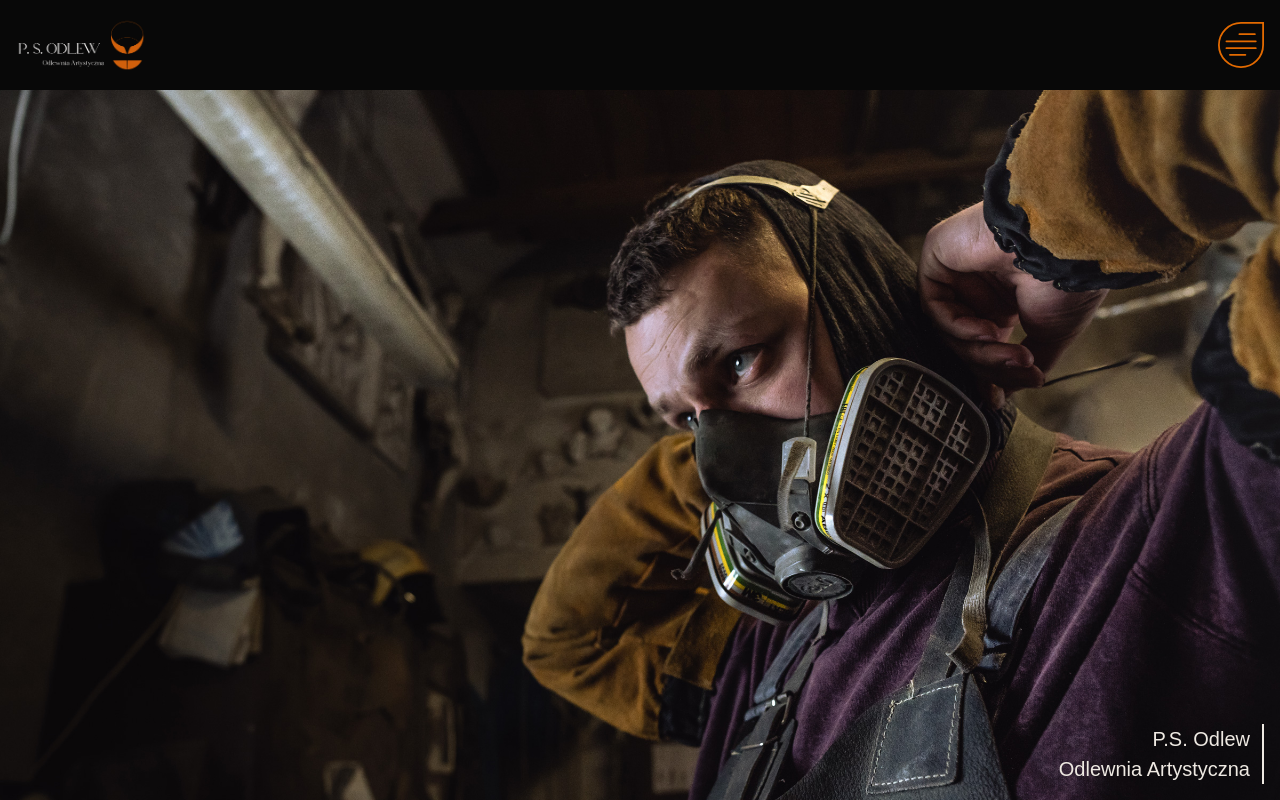
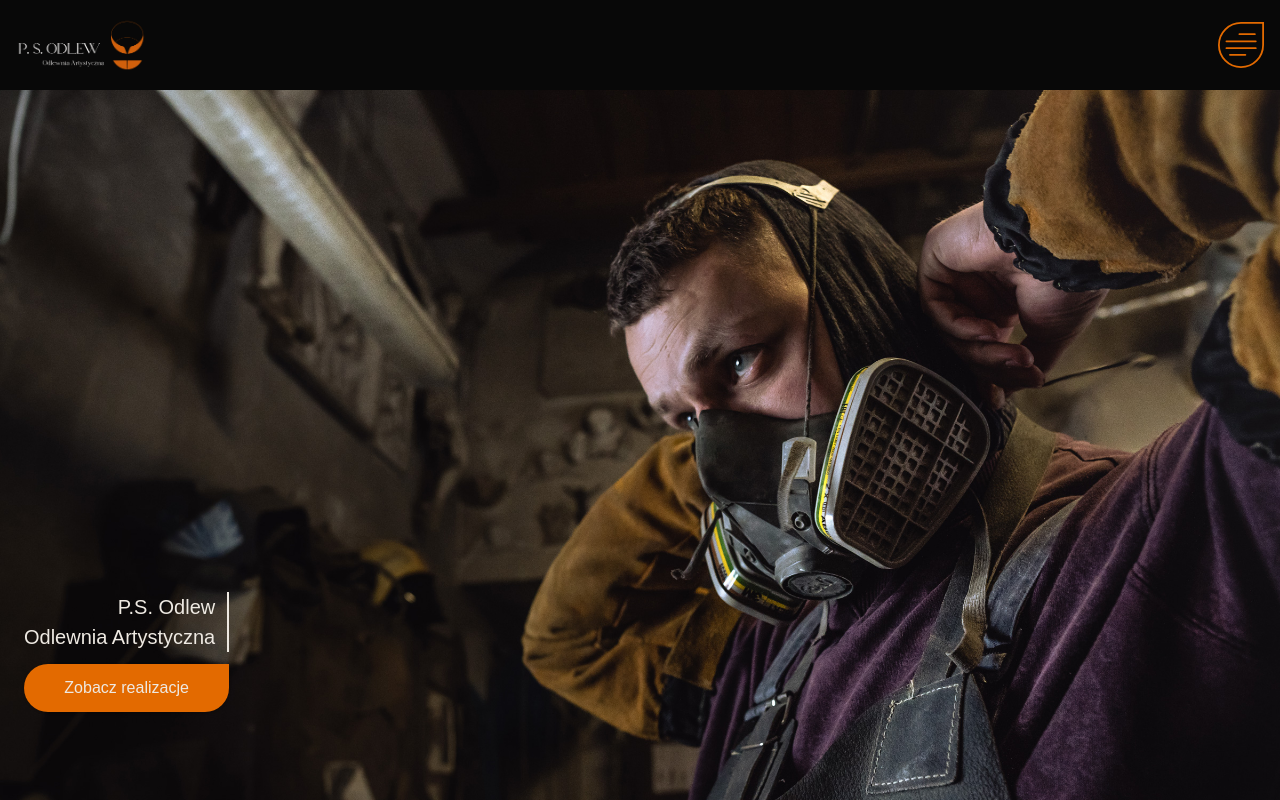
Before and after one commit to MarioLuigie/Odlew, a Next.js app: page / in a window 1280 px wide. Built offline with nearby package versions, Linux system fonts and the light colour scheme.

Commit message:
Feat: Create CustomButton

```diff
--- a/package.json
+++ b/package.json
@@ -11,6 +11,7 @@
   "dependencies": {
     "@radix-ui/react-dialog": "^1.1.2",
     "@radix-ui/react-icons": "^1.3.0",
+    "@radix-ui/react-slot": "^1.1.0",
     "@radix-ui/react-visually-hidden": "^1.1.0",
     "class-variance-authority": "^0.7.0",
     "clsx": "^2.1.1",
--- a/src/components/pages/HomePage.tsx
+++ b/src/components/pages/HomePage.tsx
@@ -1,13 +1,14 @@
 //components
 import CompanyName from '@/components/content/CompanyName'
+import CustomButton from '@/components/shared/CustomButton'
 
 export default function HomePage() {
 	return (
-		<div className="h-homePage p-4 flex items-end homepage-background">
-			<CompanyName
-				mode="light"
-				className="h-auto"
-			/>
+		<div className="h-homePage p-6 flex items-end homepage-background">
+			<div className='flex flex-col gap-3 pb-16'>
+				<CompanyName mode="light" className="h-auto" />
+				<CustomButton />
+			</div>
 		</div>
 	)
 }
--- /dev/null
+++ b/src/components/shared/CustomButton.tsx
@@ -0,0 +1,14 @@
+'use client'
+
+import { Button } from '@/components/ui/button'
+
+export default function CustomButton() {
+	return (
+		<Button
+			onClick={() => console.log('Button clicked')}
+			className="bg-accent text-md text-menuTextLight w-full rounded-l-full rounded-br-full py-6 hover:bg-accentHover"
+		>
+			Zobacz realizacje
+		</Button>
+	)
+}
--- /dev/null
+++ b/src/components/ui/button.tsx
@@ -0,0 +1,57 @@
+import * as React from "react"
+import { Slot } from "@radix-ui/react-slot"
+import { cva, type VariantProps } from "class-variance-authority"
+
+import { cn } from "@/lib/utils"
+
+const buttonVariants = cva(
+  "inline-flex items-center justify-center gap-2 whitespace-nowrap rounded-md text-sm font-medium transition-colors focus-visible:outline-none focus-visible:ring-1 focus-visible:ring-neutral-950 disabled:pointer-events-none disabled:opacity-50 [&_svg]:pointer-events-none [&_svg]:size-4 [&_svg]:shrink-0 dark:focus-visible:ring-neutral-300",
+  {
+    variants: {
+      variant: {
+        default:
+          "bg-neutral-900 text-neutral-50 shadow hover:bg-neutral-900/90 dark:bg-neutral-50 dark:text-neutral-900 dark:hover:bg-neutral-50/90",
+        destructive:
+          "bg-red-500 text-neutral-50 shadow-sm hover:bg-red-500/90 dark:bg-red-900 dark:text-neutral-50 dark:hover:bg-red-900/90",
+        outline:
+          "border border-neutral-200 bg-white shadow-sm hover:bg-neutral-100 hover:text-neutral-900 dark:border-neutral-800 dark:bg-neutral-950 dark:hover:bg-neutral-800 dark:hover:text-neutral-50",
+        secondary:
+          "bg-neutral-100 text-neutral-900 shadow-sm hover:bg-neutral-100/80 dark:bg-neutral-800 dark:text-neutral-50 dark:hover:bg-neutral-800/80",
+        ghost: "hover:bg-neutral-100 hover:text-neutral-900 dark:hover:bg-neutral-800 dark:hover:text-neutral-50",
+        link: "text-neutral-900 underline-offset-4 hover:underline dark:text-neutral-50",
+      },
+      size: {
+        default: "h-9 px-4 py-2",
+        sm: "h-8 rounded-md px-3 text-xs",
+        lg: "h-10 rounded-md px-8",
+        icon: "h-9 w-9",
+      },
+    },
+    defaultVariants: {
+      variant: "default",
+      size: "default",
+    },
+  }
+)
+
+export interface ButtonProps
+  extends React.ButtonHTMLAttributes<HTMLButtonElement>,
+    VariantProps<typeof buttonVariants> {
+  asChild?: boolean
+}
+
+const Button = React.forwardRef<HTMLButtonElement, ButtonProps>(
+  ({ className, variant, size, asChild = false, ...props }, ref) => {
+    const Comp = asChild ? Slot : "button"
+    return (
+      <Comp
+        className={cn(buttonVariants({ variant, size, className }))}
+        ref={ref}
+        {...props}
+      />
+    )
+  }
+)
+Button.displayName = "Button"
+
+export { Button, buttonVariants }
--- a/tailwind.config.ts
+++ b/tailwind.config.ts
@@ -21,6 +21,7 @@ const config: Config = {
                 menuBottomBg: '#DAD7D1',
                 header: '#080808',
                 accent: '#E36A00',
+                accentHover: '#D06101',
             },
             borderRadius: {
                 lg: 'var(--radius)',
```
Also changed, not shown: 1 other file (tests, documents, lock files or other folders).
